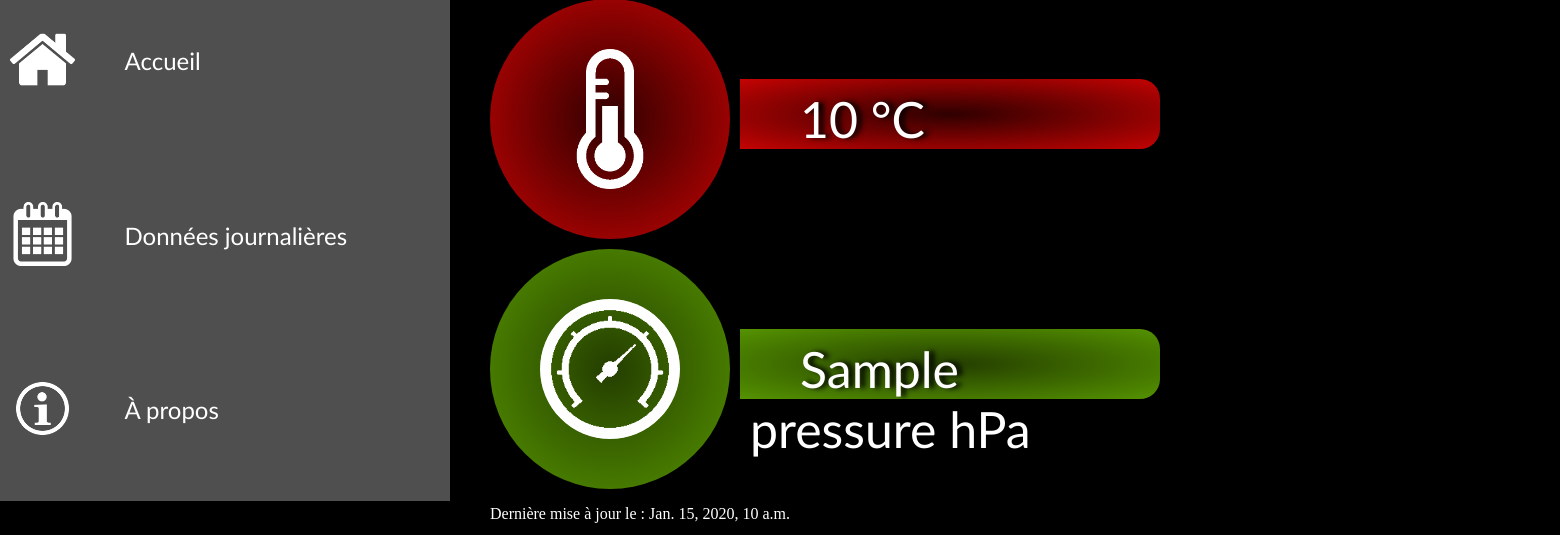
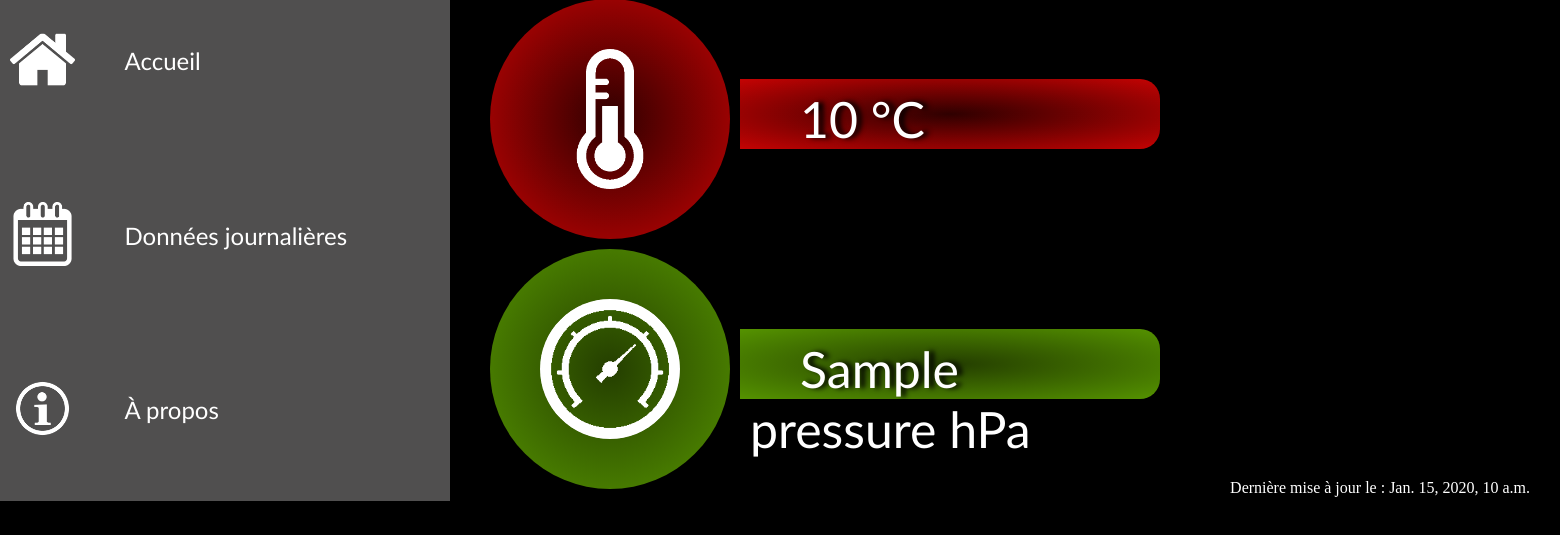
Before and after one commit to Dyskal/Station-Meteo-ISN, a Django app: template templates/homepage.html in a window 1560 px wide. Shown: the part 265-800 px from the top of the page. Run offline with Django 3.2, Linux system fonts and the light colour scheme; the template is opened without the code that fills it: most values are stand-ins (such as "Sample title", 1, 10 or a date in 2020).

Commit message:
CSS (pied de page)

```diff
--- a/static/css/styles.css
+++ b/static/css/styles.css
@@ -3,10 +3,10 @@ body {
     background-color: black;
 }
 
-p {
+#footer {
     color: white;
-
-    position:absolute;
+    text-align:end;
+    margin: -10px -120px;
 }
 
 .menu {
@@ -82,10 +82,6 @@ p {
     text-indent:50px;
     text-shadow: 5px 0 5px black;
 }
-.data:hover ~ .humidity {
-    background-color: #c20000;
-    transition: 3s;
-}
 
 .icon {
     vertical-align:top;
@@ -101,7 +97,6 @@ p {
 .humidity {
     background-image: radial-gradient(#003857, #429ed0);
 }
-
 .temp {
     background-image: radial-gradient(#2f0000, #c50303);
 }
--- a/templates/homepage.html
+++ b/templates/homepage.html
@@ -17,10 +17,8 @@
         <div class="placement">
             <img class="icon pressure" src="{% static 'images/barometer.png' %}" alt="" />
             <div class="data pressure">{{ pressure }} hPa</div>
+            <div id="footer">Dernière mise à jour le : {{ time }}</div>
         </div>
-            <div class="footer">
-                <p>Dernière mise à jour le : {{ time }}</p>
-            </div>
     </div>
     {% endblock content %}
 </body>
```
